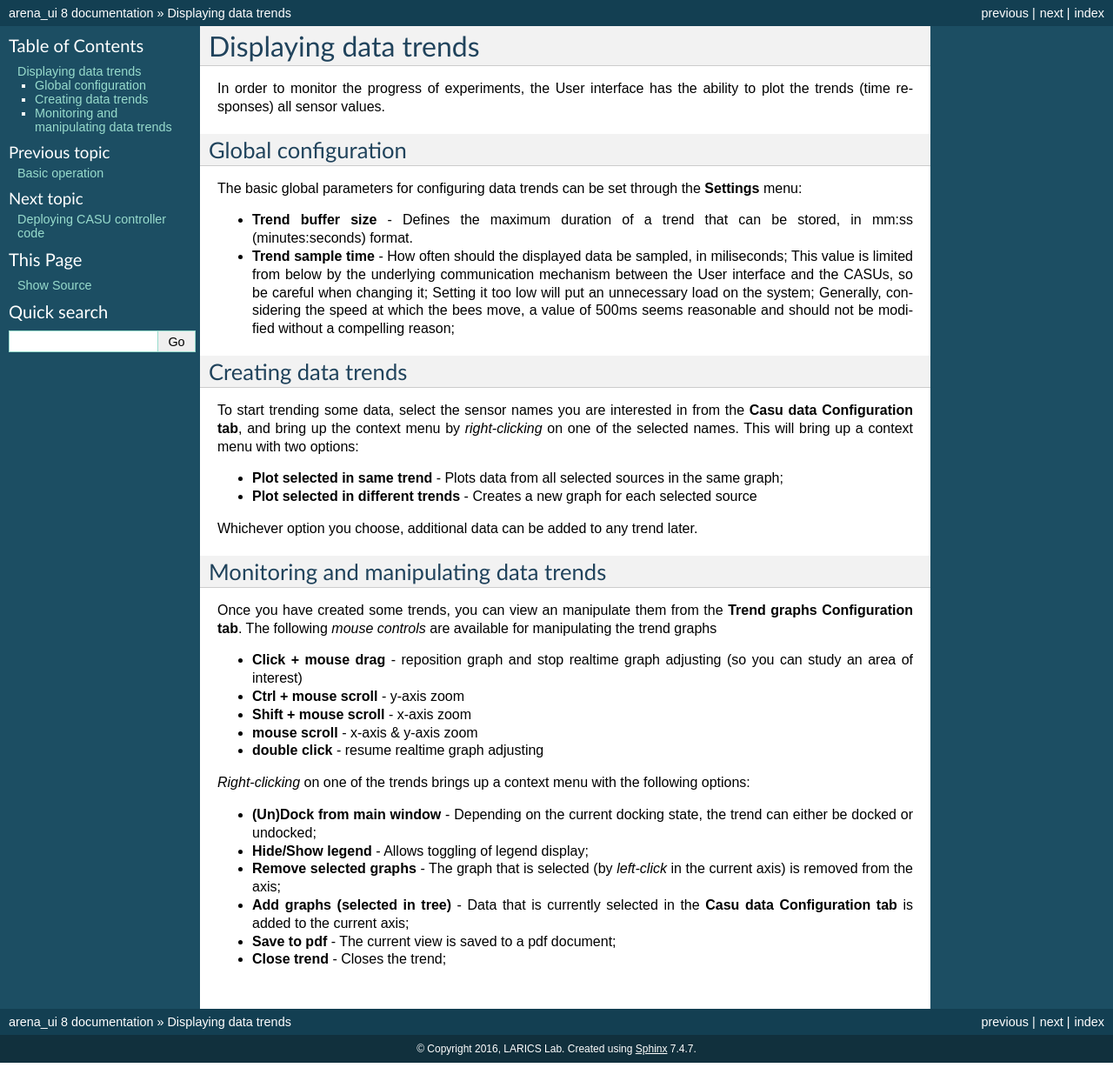
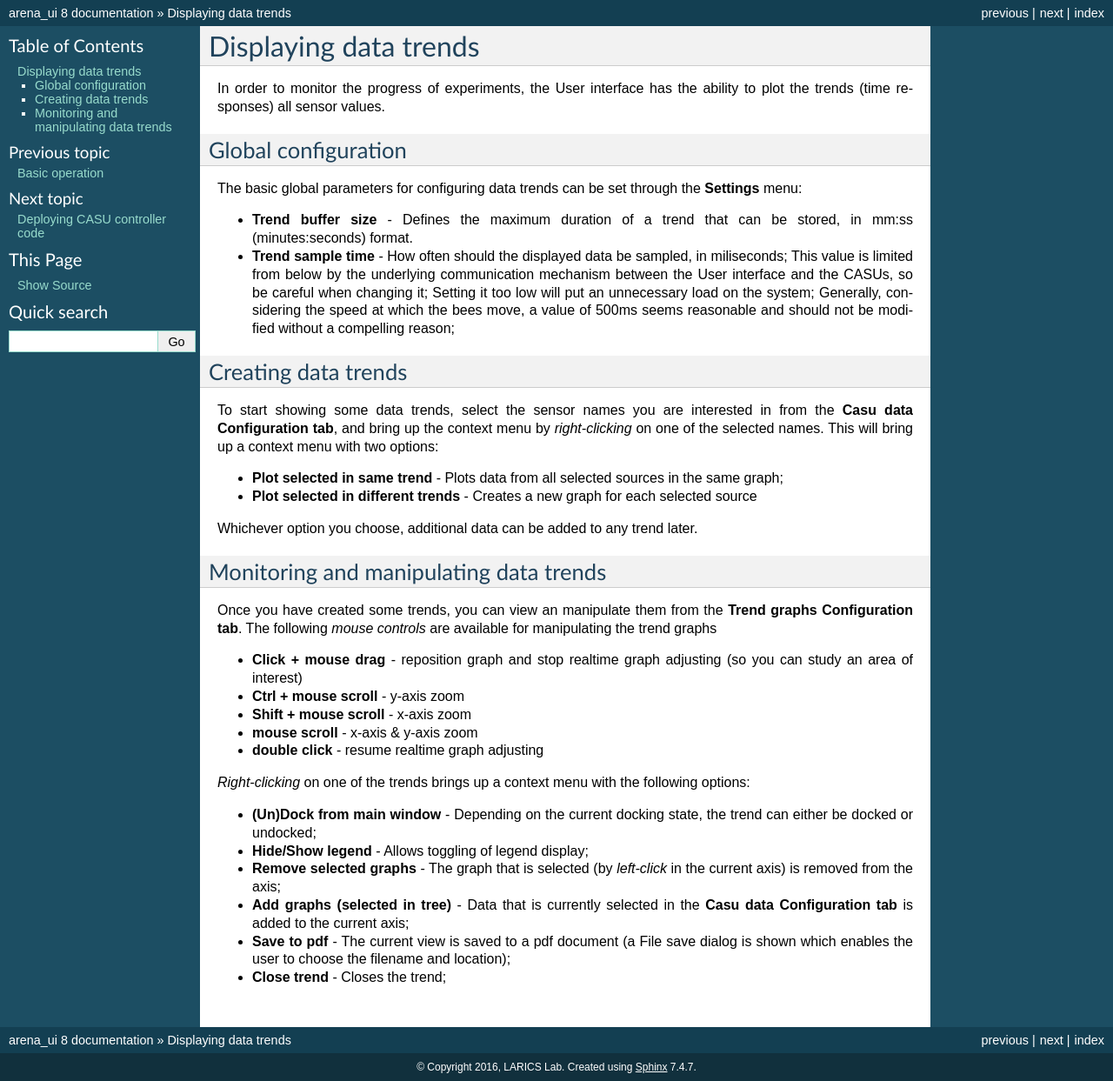
Before and after one commit to assisi/arena-ui, a Sphinx documentation site: the page built from doc/user/source/trends.rst, in a window 1280 px wide. Shown: the whole page at 87% size. Built offline with Sphinx 7.4.7, drawn with Linux system fonts in a browser that asks for light colours; formulas are drawn with MathJax 3; before the commit the page ends 1222 px from its top, so only the background shows below that.

Commit message:
Updated doc based on comments from Rob

```diff
--- a/doc/user/source/deployment.rst
+++ b/doc/user/source/deployment.rst
@@ -24,7 +24,7 @@
 Running controllers
 -------------------
 
-Controller run is performed by pressing on the *Run* button on the
+The controllers are run by pressing on the *Run* button on the
 **Deployment Configuration tab**, according to the contents of the
 loaded poject (`.assisi` file). The output can be monitored in the
 bottom part of the Deployment tab.
--- a/doc/user/source/trends.rst
+++ b/doc/user/source/trends.rst
@@ -1,3 +1,4 @@
+.. trends:
 Displaying data trends
 ======================
 
@@ -23,7 +24,7 @@
 Creating data trends
 --------------------
 
-To start trending some data, select the sensor names you are interested in
+To start showing some data trends, select the sensor names you are interested in
 from the **Casu data Configuration tab**, and bring up the context
 menu by *right-clicking* on one of the selected names. This will bring
 up a context menu with two options:
@@ -59,5 +60,7 @@
   *left-click* in the current axis) is removed from the axis;
 * **Add graphs (selected in tree)** - Data that is currently selected
   in the **Casu data Configuration tab** is added to the current axis;
-* **Save to pdf** - The current view is saved to a pdf document;
+* **Save to pdf** - The current view is saved to a pdf document (a
+  File save dialog is shown which enables the user to choose the
+  filename and location);
 * **Close trend** - Closes the trend;
```
Also changed, not shown: doc/user/source/basics.rst (+9 -5 lines).
